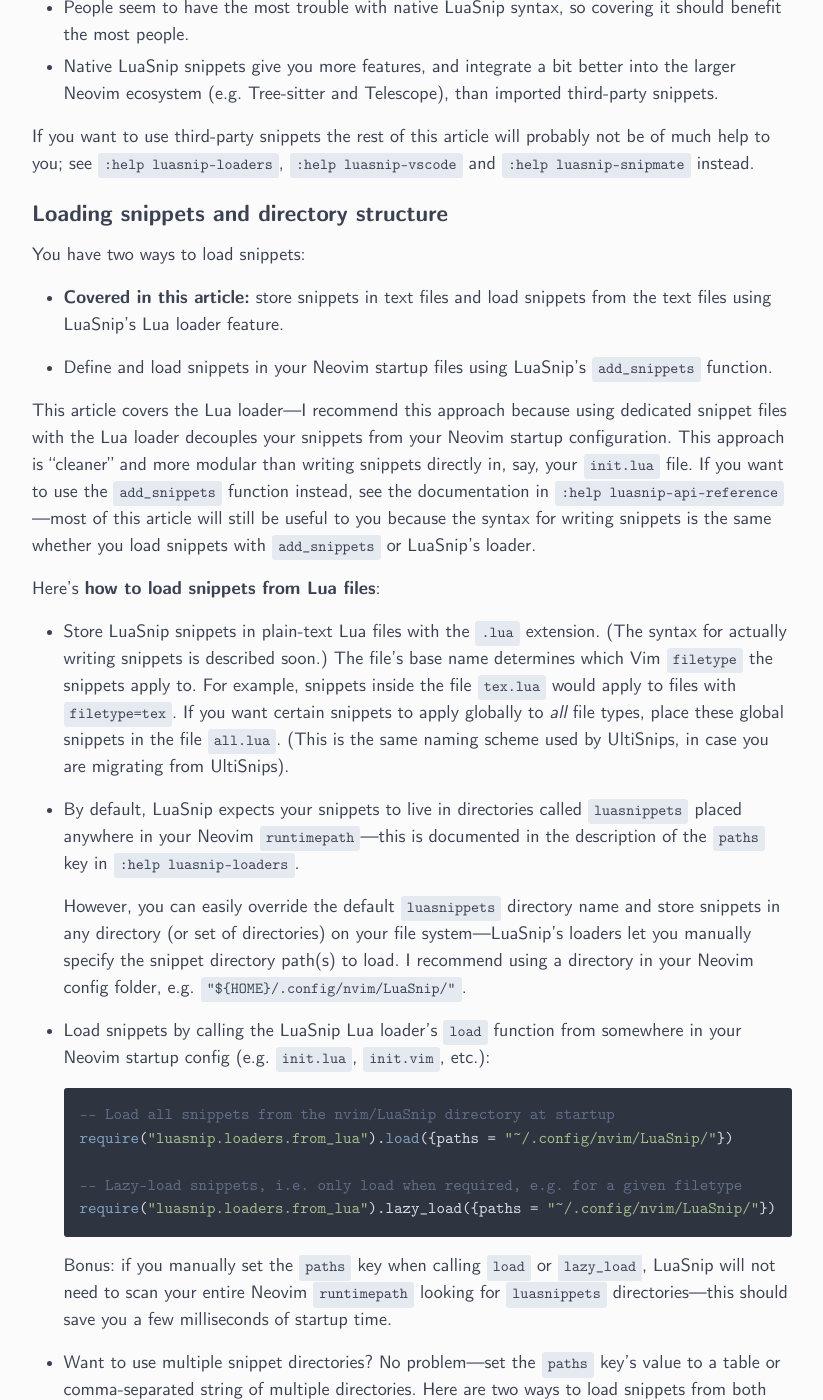
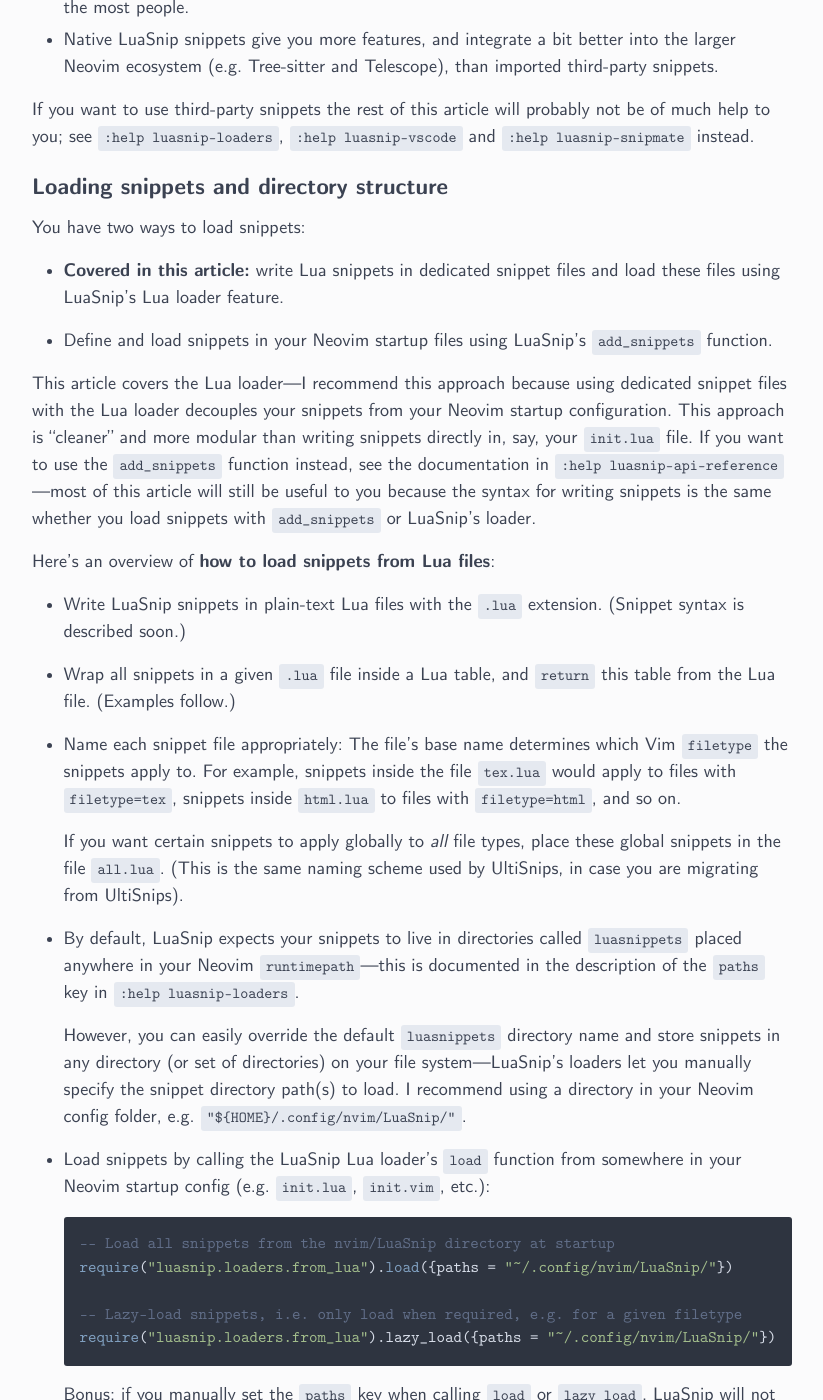
Before and after one commit to ejmastnak/ejmastnak.github.io, a Jekyll site: the page built from tutorials/vim-latex/luasnip.md, in a window 1280 px wide and 1400 px high, scrolled down 6753 px. Shown: the whole window, without its empty margins (228-1051 px from the left). Built offline with Jekyll 4.4.1, drawn with Linux system fonts in a browser that asks for light colours; some of the changed text lies outside the part shown.

Commit message:
fix: return snippet table from Lua files

````diff
--- a/tutorials/vim-latex/luasnip.md
+++ b/tutorials/vim-latex/luasnip.md
@@ -36,7 +36,7 @@ Here's roughly how the article is organized:
 1. [Actually writing snippets](#actually-writing-snippets)---you probably came for this section.
 1. [Some practical tips](#bonus) from the perspective of a real-life user.
 
-You might want to skim or skip the boring stuff and jump right to [writing snippets](#actually-writing-snippets), and will probably want to use the [table of contents](#contents-of-this-article) to navigate the article.
+Feel free to **skim or skip the boring stuff** and jump right to [actually writing snippets](#actually-writing-snippets).
 
 
 ## Contents of this article
@@ -259,7 +259,7 @@ see `:help luasnip-loaders`, `:help luasnip-vscode` and `:help luasnip-snipmate`
 
 You have two ways to load snippets:
 
-- **Covered in this article:** store snippets in text files and load snippets from the text files using LuaSnip's Lua loader feature.
+- **Covered in this article:** write Lua snippets in dedicated snippet files and load these files using LuaSnip's Lua loader feature.
 
 - Define and load snippets in your Neovim startup files using LuaSnip's `add_snippets` function.
 
@@ -267,12 +267,18 @@ This article covers the Lua loader---I recommend this approach because using ded
 This approach is "cleaner" and more modular than writing snippets directly in, say, your `init.lua` file.
 If you want to use the `add_snippets` function instead, see the documentation in `:help luasnip-api-reference`---most of this article will still be useful to you because the syntax for writing snippets is the same whether you load snippets with `add_snippets` or LuaSnip's loader.
 
-Here's **how to load snippets from Lua files**:
+Here's an overview of **how to load snippets from Lua files**:
 
-- Store LuaSnip snippets in plain-text Lua files with the `.lua` extension.
-  (The syntax for actually writing snippets is described soon.)
+- Write LuaSnip snippets in plain-text Lua files with the `.lua` extension.
+  (Snippet syntax is described soon.)
+
+- Wrap all snippets in a given `.lua` file inside a Lua table, and `return` this table from the Lua file. (Examples follow.)
+
+- Name each snippet file appropriately:
   The file's base name determines which Vim `filetype` the snippets apply to.
-  For example, snippets inside the file `tex.lua` would apply to files with `filetype=tex`.
+  For example, snippets inside the file `tex.lua` would apply to files with `filetype=tex`,
+  snippets inside `html.lua` to files with `filetype=html`, and so on.
+
   If you want certain snippets to apply globally to *all* file types, place these global snippets in the file `all.lua`.
   (This is the same naming scheme used by UltiSnips, in case you are migrating from UltiSnips).
 
@@ -430,20 +436,22 @@ And if you're not yet familiar with Lua tables, you:
 Since that might sound vague, here is a concrete example of a "Hello, world!" snippet with a bunch of parameters manually specified, to give you a feel for how this works.
 
 ```lua
--- Example: how to set snippet parameters
-require("luasnip").snippet(
-  { -- Table 1: snippet parameters
-    trig="hi",
-    dscr="An autotriggering snippet that expands 'hi' into 'Hello, world!'",
-    regTrig=false,
-    priority=100,
-    snippetType="autosnippet"
-  },
-  { -- Table 2: snippet nodes (don't worry about this for now---we'll cover nodes shortly)
-    t("Hello, world!"), -- A single text node
-  }
-  -- Table 3, the advanced snippet options, is left blank.
-),
+return {
+  -- Example: how to set snippet parameters
+  require("luasnip").snippet(
+    { -- Table 1: snippet parameters
+      trig="hi",
+      dscr="An autotriggering snippet that expands 'hi' into 'Hello, world!'",
+      regTrig=false,
+      priority=100,
+      snippetType="autosnippet"
+    },
+    { -- Table 2: snippet nodes (don't worry about this for now---we'll cover nodes shortly)
+      t("Hello, world!"), -- A single text node
+    }
+    -- Table 3, the advanced snippet options, is left blank.
+  ),
+}
 ```
 
 This snippet expands the trigger string `"hi"` into the string `"Hello, world!"`;
@@ -474,12 +482,14 @@ The `trig` key is the only required snippet key,
 and if you only need to set `trig` and leave the other keys with their default values, you can use the following shorthand syntax:
 
 ```lua
--- Shorthand example: the same snippet as above, but only setting the `trig` param
-s("hi", -- the snip_param table is replaced by a single string holding `trig`
-  { -- Table 2: snippet nodes
-    t("Hello, world!"),
-  }
-),
+return {
+  -- Shorthand example: the same snippet as above, but only setting the `trig` param
+  s("hi", -- the snip_param table is replaced by a single string holding `trig`
+    { -- Table 2: snippet nodes
+      t("Hello, world!"),
+    }
+  ),
+}
 ```
 
 Explanation: notice that the `snip_param` table of snippet parameters is now gone---if you only need to set the `trig` key, you can optionally replace the parameter table with a single string, and LuaSnip will interpret this string as the value of the `trig` key.
@@ -507,6 +517,7 @@ You create a text node by passing a string or a table of strings to `require("lu
 Here is a simple "Hello, world!" example that expands the trigger `hi` into the string "Hello, world!":
 
 ```lua
+return {
 -- A simple "Hello, world!" text node
 s(
   {trig = "hi"}, -- Table of snippet parameters
@@ -514,11 +525,13 @@ s(
     t("Hello, world!")
   }
 ),
+}
 ```
 
 And here are some actual real-life examples I use to easily insert the Greek letter LaTeX commands `\alpha`, `\beta`, and `\gamma`:
 
 ```lua
+return {
 -- Examples of Greek letter snippets, autotriggered for efficiency
 s({trig=";a", snippetType="autosnippet"},
   {
@@ -535,6 +548,7 @@ s({trig=";g", snippetType="autosnippet"},
     t("\\gamma"),
   }
 ),
+}
 ```
 
 Note that you have to escape the backslash character to insert it literally---for example I have to write `t("\\alpha")` to produce the string `\alpha` in the first snippet.
@@ -543,12 +557,14 @@ The only other caveat with text nodes is **multiline strings**: to insert multip
 Here is a concrete example of a three-line text node.
 
 ```lua
+return {
 -- Example of a multiline text node
 s({trig = "lines", dscr = "Demo: a text node with three lines."},
   {
     t({"Line 1", "Line 2", "Line 3"})
   }
 ),
+}
 ```
 
 See `:help luasnip-textnode` for documentation of text nodes.
@@ -570,6 +586,7 @@ Here is the code for the above examples:
 
 
 ```lua
+return {
 -- Combining text and insert nodes to create basic LaTeX commands
 s({trig="tt", dscr="Expands 'tt' into '\texttt{}'"},
   {
@@ -589,6 +606,7 @@ s({trig="ff", dscr="Expands 'ff' into '\frac{}{}'"},
     t("}")
   }
 ),
+}
 ```
 
 **Insert node numbering:** notice that you can place multiple insert nodes into a snippet (the `\frac` snippet, for example, has two).
@@ -603,6 +621,7 @@ See `:help luasnip-insertnode` for documentation of insert nodes.
 Consider, for example, this snippet for a LaTeX equation environment:
 
 ```lua
+return {
 -- Example: text and insert nodes quickly become hard to read.
 s({trig="eq", dscr="A LaTeX equation environment"},
   {
@@ -617,6 +636,7 @@ s({trig="eq", dscr="A LaTeX equation environment"},
       }),
   }
 ),
+}
 ```
 
 The above snippet code is not particularly human-readable.
@@ -635,6 +655,7 @@ LuaSnip solves the human-readability problem with its `fmt` and `fmta` functions
 These functions give you a clean overview of what the rendered snippet will actually look like---here is the same `equation` environment snippet written with `fmt`:
 
 ```lua
+return {
 -- The same equation snippet, using LuaSnip's fmt function.
 -- The snippet is not shorter, but it is more *human-readable*.
 s({trig="eq", dscr="A LaTeX equation environment"},
@@ -650,6 +671,7 @@ s({trig="eq", dscr="A LaTeX equation environment"},
     { delimiters = "<>" }
   )
 ),
+}
 ```
 
 Don't worry, we'll break the snippet down piece by piece---I just wanted to first show what the final product looks like.
@@ -756,6 +778,7 @@ Finally, you create a snippet by using the call to the `fmt` or `fmta` function
 At the risk of getting boring---I know I'm going slowly here, but I want to fully list all steps---here are the `\texttt`, `\frac`, and `equation` examples as complete snippets.
 
 ```lua
+return {
 -- Examples of complete snippets using fmt and fmta
 
 -- \texttt
@@ -787,6 +810,7 @@ s({trig="eq", dscr="Expands 'eq' into an equation environment"},
      { i(1) }
   )
 )
+}
 ```
 
 See `:help luasnip-fmt` for complete documentation of `fmt` and `fmta`, although the above should have you covered for most use cases.
@@ -806,6 +830,7 @@ The syntax for repeated nodes straightforward: you pass the index of the node yo
 For example, here is the code for the snippet shown in the above GIF---note how the `rep(1)` node in the environment's `\end` command repeats the `i(1)` node in the `\begin` command.
 
 ```lua
+return {
 -- Code for environment snippet in the above GIF
 s({trig="env", snippetType="autosnippet"},
   fmta(
@@ -821,6 +846,7 @@ s({trig="env", snippetType="autosnippet"},
     }
   )
 ),
+}
 ```
 
 Note: for text in the repeated node **to update as you type** (e.g. like in the `\end{}` field in the above GIF) you should set `update_events = 'TextChanged,TextChangedI'` [in your LuaSnip config](#two-config-settings-for-later).
@@ -838,6 +864,7 @@ The `i(0)` node is always the last node jumped to, and you use it to specify the
 Here is an example where an explicitly-specified `i(0)` node makes you exit a equation snippet with your cursor conveniently placed inside the environment's body.
 
 ```lua
+return {
 -- Using a zero-index insert node to exit snippet in equation body
 s({trig="eq", dscr=""},
   fmta(
@@ -849,6 +876,7 @@ s({trig="eq", dscr=""},
     { i(0) }
   )
 ),
+}
 ```
 
 If `i(0)` is not explicitly defined, an `i(0)` node is implicitly placed at the very end of the snippet---in this case this would be after the `\end{equation}` command.
@@ -862,6 +890,7 @@ You define placeholder text by passing an optional second string argument to an
 Here is a real-world example I used to remind myself the correct order for the URL and display text in the `hyperref` package's `href` command:
 
 ```lua
+return {
 -- Example use of insert node placeholder text
 s({trig="hr", dscr="The hyperref package's href{}{} command (for url links)"},
   fmta(
@@ -872,6 +901,7 @@ s({trig="hr", dscr="The hyperref package's href{}{} command (for url links)"},
     }
   )
 ),
+}
 ```
 Here is what this snippet looks like in action:
 
@@ -944,6 +974,7 @@ local get_visual = function(args, parent)
 end
 -- ----------------------------------------------------------------------------
 
+return {
 -- Example: italic font implementing visual selection
 s({trig = "tii", dscr = "Expands 'tii' into LaTeX's textit{} command."},
   fmta("\\textit{<>}",
@@ -952,6 +983,7 @@ s({trig = "tii", dscr = "Expands 'tii' into LaTeX's textit{} command."},
     }
   )
 ),
+}
 ```
 
 A few comments:
@@ -1059,6 +1091,7 @@ Here are some example use cases:
 - Make `mm` expand to `$ $` (inline math), but not in words like "comment", "command", etc...
 
   ```lua
+  return {
   s({trig = "([^%a])mm", wordTrig = false, regTrig = true},
     fmta(
       "<>$<>$",
@@ -1068,6 +1101,7 @@ Here are some example use cases:
       }
     )
   ),
+  }
   ```
 
   The `d(1, get_visual)` node implements the visual selection [covered earlier](#the-visual-placeholder-and-a-few-advanced-nodes) in this article.
@@ -1076,6 +1110,7 @@ Here are some example use cases:
 - Make `ee` expand to `e^{}` (Euler's number raised to a power) after spaces, delimiters, and so on, but not in words like "see", "feel", etc...
 
   ```lua
+  return {
   s({trig = '([^%a])ee', regTrig = true, wordTrig = false},
     fmta(
       "<>e^{<>}",
@@ -1085,11 +1120,13 @@ Here are some example use cases:
       }
     )
   ),
+  }
   ```
 
 - Make `ff` expand to `frac{}{}` but not in words like "off", "offer", etc...
 
   ```lua
+  return {
   s({trig = '([^%a])ff', regTrig = true, wordTrig = false},
     fmta(
       [[<>\frac{<>}{<>}]],
@@ -1100,6 +1137,7 @@ Here are some example use cases:
       }
     )
   ),
+  }
   ```
 
   (Note that the `ff -> \frac{}{}` expansion problem can also be solved with a math-context expansion condition, which is covered in the next section.)
@@ -1149,6 +1187,7 @@ I don't use this trigger that often, but here is one example I really like.
 It makes `00` expand to the `_{0}` subscript after letters and closing delimiters, but not in numbers like `100`:
 
 ```lua
+return {
 -- A fun zero subscript snippet
 s({trig = '([%a%)%]%}])00', regTrig = true, wordTrig = false, snippetType="autosnippet"},
   fmta(
@@ -1159,6 +1198,7 @@ s({trig = '([%a%)%]%}])00', regTrig = true, wordTrig = false, snippetType="autos
     }
   )
 ),
+}
 ```
 
 And here is the above snippet in action:
@@ -1185,6 +1225,7 @@ and the other uses `new` to create a new environment.
 local line_begin = require("luasnip.extras.expand_conditions").line_begin
 
 -- ...then add `condition=line_begin` to any snippet's `opts` table:
+return {
 s({trig = "h1", dscr="Top-level section"},
   fmta(
     [[\section{<>}]],
@@ -1208,6 +1249,7 @@ s({trig="new", dscr="A generic new environmennt"},
   ),
   {condition = line_begin}
 ),
+}
 ```
 
 ### Context-specific expansion for LaTeX
@@ -1236,10 +1278,12 @@ here's how to use it more generally:
 1. Set the `condition` key in a snippet's `opts` table to the name of the expansion function:
 
    ```lua
+   return {
    s({trig="test", snippetType="autosnippet"},
       {t("The current line number is even")},
       {condition = is_even_line}
    ),
+   }
    ```
 
    The above snippet will expand only on even lines (just make sure to include the `is_even_line` function in the snippet file).
@@ -1262,6 +1306,7 @@ end
 -- Then pass the table `{condition = in_mathzone}` to any snippet you want to
 -- expand only in math contexts.
 
+return {
 -- Another take on the fraction snippet without using a regex trigger
 s({trig = "ff"},
   fmta(
@@ -1273,6 +1318,7 @@ s({trig = "ff"},
   ),
   {condition = in_mathzone}  -- `condition` option passed in the snippet `opts` table
 ),
+}
 ```
 
 You can use analogous expansion functions for any other LaTeX context, as long as you have a function that reliably detects if the cursor is currently in a given context or not, where VimTeX again comes to the rescue.
@@ -1312,6 +1358,7 @@ end
 ...and here is a simple example: expanding `dd` into the TikZ `\draw` command only in `tikzpicture` environments---you can of course use any condition you like in your own snippets.
 
 ```lua
+return {
 -- Expand 'dd' into \draw, but only in TikZ environments
 s({trig = "dd"},
   fmta(
@@ -1322,6 +1369,7 @@ s({trig = "dd"},
   ),
   { condition = tex_utils.in_tikz }
 ),
+}
 ```
 
 As always, make sure to define the conditional expansion functions in any snippet file you wish to use them in!
@@ -1360,10 +1408,12 @@ In no particular order, here are some useful tips based on my personal experienc
   1. I first define the LaTeX command `\newcommand{\diff}{\ensuremath{\operatorname{d}\!}}` in a system-wide preamble file, then access it with the following snippet:
 
      ```lua
+     return {
      s({trig = "df", snippetType = "autosnippet"},
        { t("\\diff") },
        { condition = tex.in_mathzone }
      ),
+     }
      ```
      This `df` snippet makes typing differentials a breeze, with correct spacing, upright font, and all that.
      Happily, in this case using `df` for a differential also makes semantic sense.
@@ -1377,12 +1427,14 @@ In no particular order, here are some useful tips based on my personal experienc
   2. I use the following snippet for upright text in subscripts---the trigger makes no semantic sense, but I got used to it and love it.
 
      ```lua
+     return {
      s({trig = 'sd', snippetType="autosnippet", wordTrig=false},
        fmta("_{\\mathrm{<>}}",
          { d(1, get_visual) }
        ),
        {condition = tex.in_mathzone}
      ),
+     }
      ```
      This snippet triggers in math contexts and includes a visual placeholder.
 
````
Also changed, not shown: other parts of tutorials/vim-latex/luasnip.md (+1 -1 lines).
